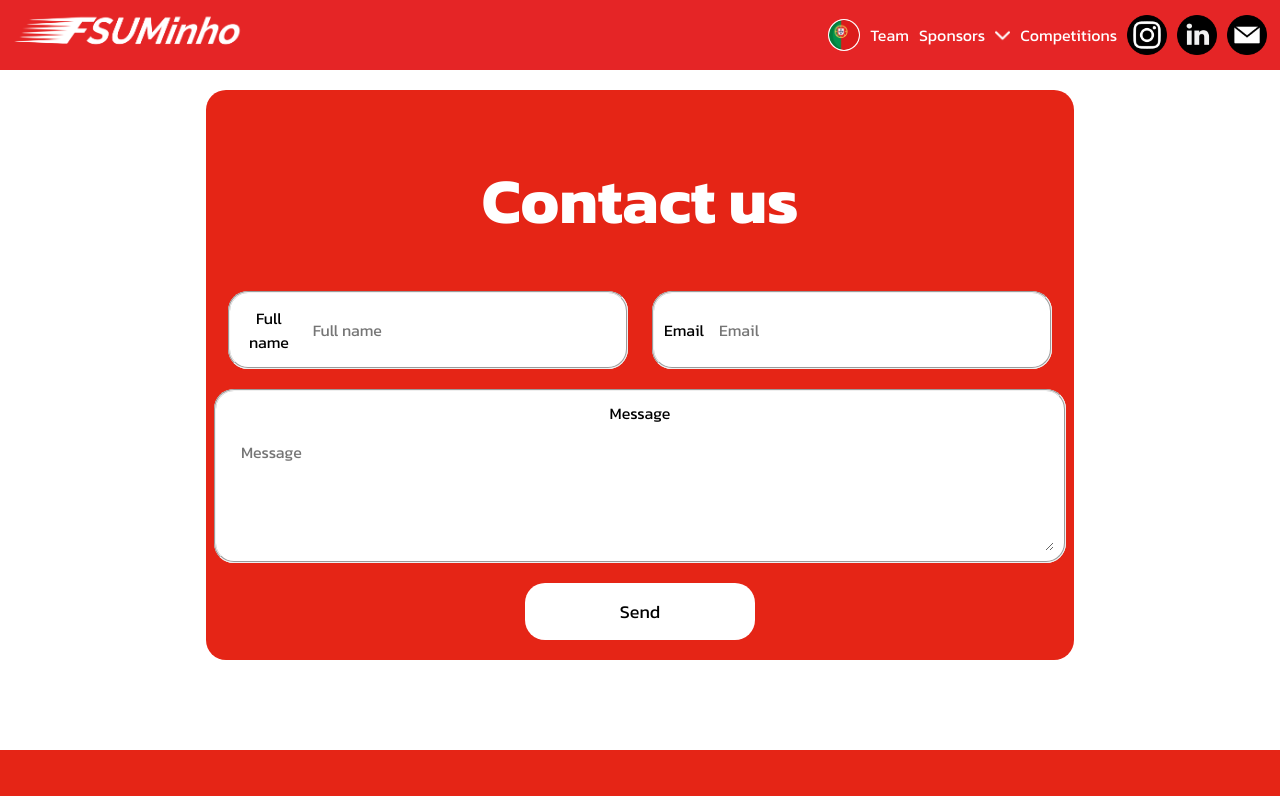
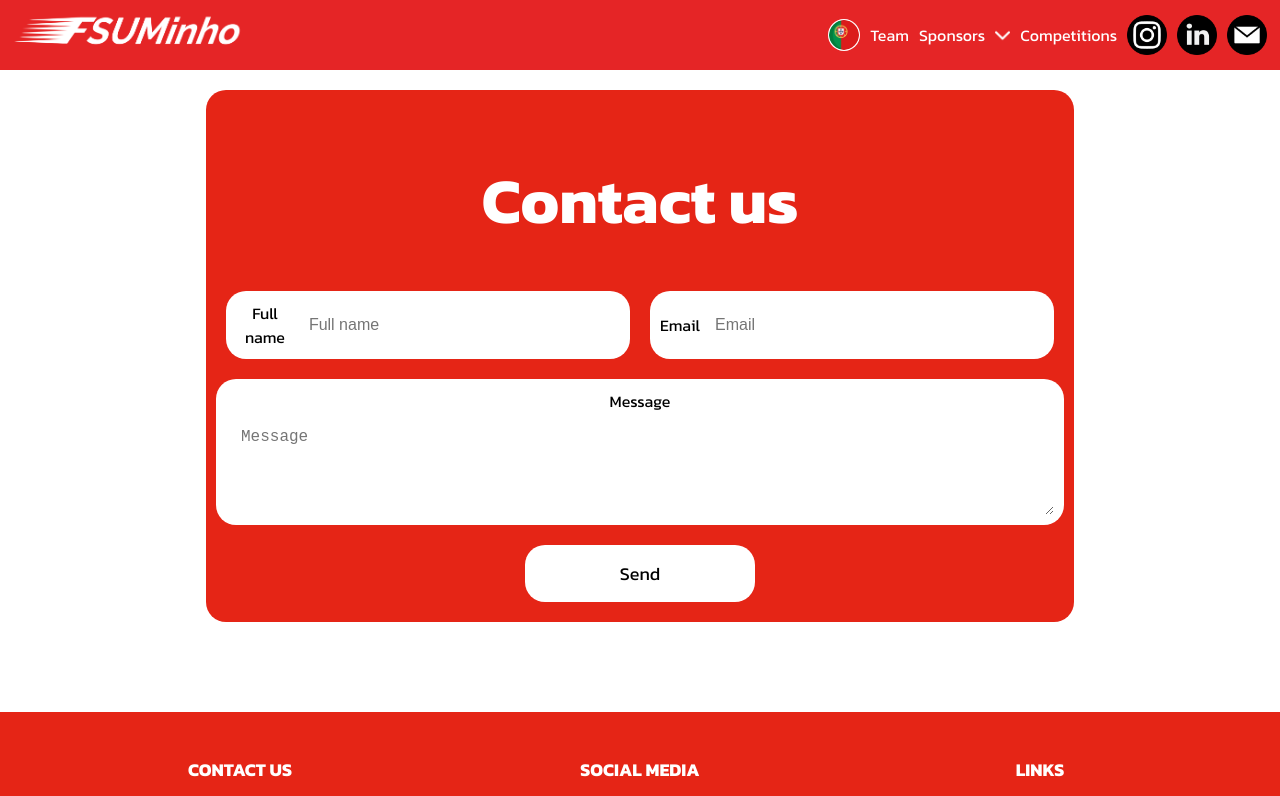
Before and after one commit to FSUMinho/website_v2, a React (Vite) app: page /website_v2/contact in a window 1280 px wide. Shown: the top 796 px of the page. Built offline with nearby package versions, Linux system fonts and the light colour scheme; no server answers.

Commit message:
minor changes

```diff
--- a/src/App.css
+++ b/src/App.css
@@ -30,6 +30,10 @@ p {
 
 }
 
+fieldset {
+  all: unset;
+}
+
 /* SCROLL */
 
 *::-webkit-scrollbar {
--- a/src/App.jsx
+++ b/src/App.jsx
@@ -25,7 +25,7 @@ const App = () => {
     const updateTitle = (path) => {
       switch (path) {
         case '/':
-          document.title = 'FSUMinho - Home';
+          document.title = 'FSUMinho';
           break;
         case '/contact':
           document.title = 'Contact';
--- a/src/pages/contact_form/contact_form.css
+++ b/src/pages/contact_form/contact_form.css
@@ -59,13 +59,11 @@
     padding: 15px;
     outline: none;
     font-size: 16px;
-    font-family: 'Kanit';
     background-color: white;
     box-sizing: border-box;
 }
 
 .thankyou_message {
-    font-family: 'Kanit';
     font-style: italic;
     color: white;
     text-align: center;
@@ -82,7 +80,6 @@
     cursor: pointer;
     border-radius: 20px;
     background-color: white;
-    font-family: 'Kanit';
     text-align: center;
 }
 
```
